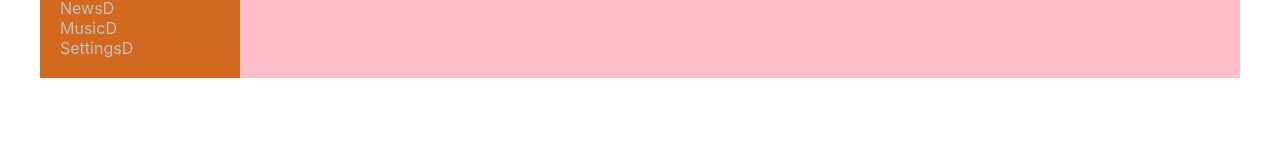
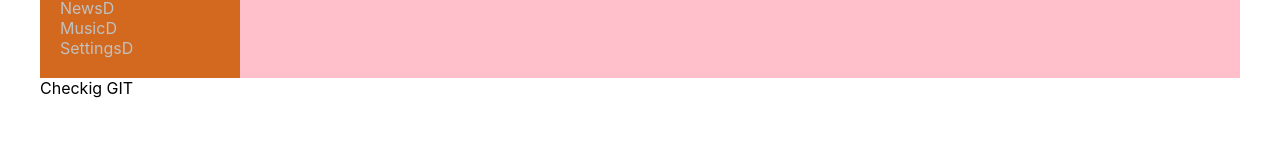
Before and after one commit to denya54/social-network, a React (Create React App) app: page / in a window 1280 px wide. Shown: the part 122-290 px from the top of the page. Built offline with nearby package versions, Linux system fonts and the light colour scheme.

Commit message:
add new div

```diff
--- a/src/App.tsx
+++ b/src/App.tsx
@@ -18,6 +18,7 @@ const App = (props: stateProps) => {
     return (
         <BrowserRouter>
             <div className={'app-wraper'}>
+                <div>Checkig GIT</div>
                 <Header/>
                 <NavBar/>
                 <div className={'app-wraper-content'}>
```
